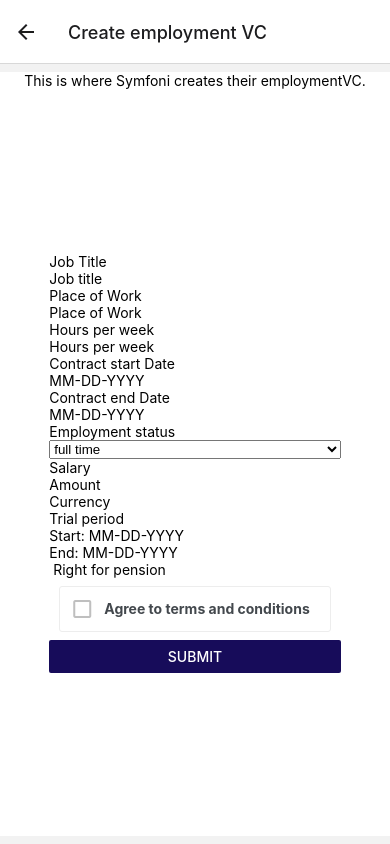
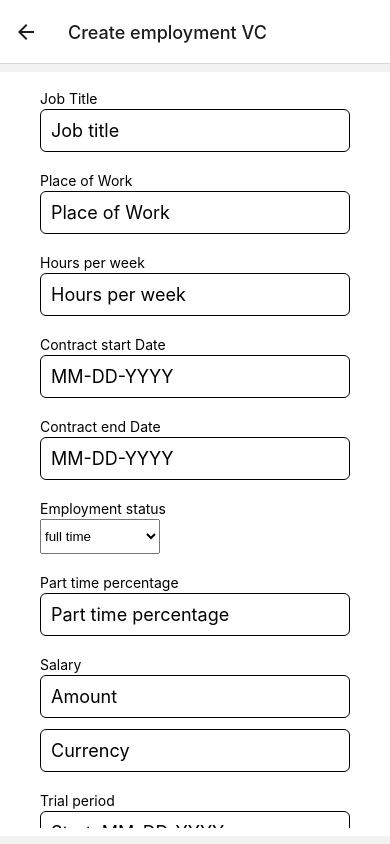
Before and after one commit to symfoni/bachelor, a React Native app: screen /SymfoniCreateEmploymentVC in a window 390 px wide. Built offline with nearby package versions, Linux system fonts and the light colour scheme.

Commit message:
Added styling

```diff
--- a/app/components/employmentForm.tsx
+++ b/app/components/employmentForm.tsx
@@ -1,6 +1,6 @@
 import { Picker } from '@react-native-picker/picker';
-import { Button, TextInput, View, Text} from 'react-native';
-import { styles, symfoniColor } from '../styles';
+import { Button, TextInput, View, Text, ScrollView, Pressable} from 'react-native';
+import { buttonStyles, formStyles, styles, symfoniColor } from '../styles';
 import { Formik } from 'formik';
 import * as yup from 'yup';
 import React, { useState } from 'react';
@@ -30,18 +30,18 @@ export default function EmploymentForm() {
 		 */
 		<View style={styles.container}>
 			<Formik
-				initialValues={{ jobTitle: '', placeOfWork: '', hoursOfWork: '', startDate: '', endDate: '',  employmentType: '', partTimePercentage: '', amount: '',
-					currency: '', trialStartDate: '', trialEndDate: '', rightForPension: false, nonCompeteClause: false, requirementToWorkOversees: false, employmentStatus: ''}}
+				initialValues={{ jobTitle: '', placeOfWork: '', hoursOfWork: '', startDate: '', endDate: '', partTimePercentage: '', amount: '',
+					currency: '', trialStartDate: '', trialEndDate: '', rightForPension: false, nonCompeteClause: false, requirementToWorkOverseas: false}}
 				validationSchema={EmploymentSchema}
 				onSubmit={(values, actions) => {
 					actions.resetForm();
 				}}
 			>
 				{props => (
-					<View>
-						<Text>Job Title</Text>
+					<ScrollView>
+						<Text style={formStyles.textLabel}>Job Title</Text>
 						<TextInput
-							style={styles.input}
+							style={formStyles.textInput}
 							placeholder='Job title'
 							onChangeText={props.handleChange('jobTitle')}
 							value={props.values.jobTitle}
@@ -50,18 +50,18 @@ export default function EmploymentForm() {
 
 						<Text>{props.touched.jobTitle && props.errors.jobTitle}</Text>
 
-						<Text>Place of Work</Text>
+						<Text style={formStyles.textLabel}>Place of Work</Text>
 						<TextInput
-							style={styles.input}
+							style={formStyles.textInput}
 							placeholder='Place of Work'
 							onChangeText={props.handleChange('placeOfWork')}
 							value={props.values.placeOfWork}
 							onBlur={props.handleBlur('placeOfWork')}
 						/>
 
-						<Text>Hours per week</Text>
+						<Text style={formStyles.textLabel}>Hours per week</Text>
 						<TextInput
-							style={styles.input}
+							style={formStyles.textInput}
 							placeholder='Hours per week'
 							onChangeText={props.handleChange('hoursOfWork')}
 							value={props.values.hoursOfWork}
@@ -71,26 +71,27 @@ export default function EmploymentForm() {
 
 						<Text>{props.touched.hoursOfWork && props.errors.hoursOfWork}</Text>
 
-						<Text>Contract start Date</Text>
+						<Text style={formStyles.textLabel}>Contract start Date</Text>
 						<TextInput
-							style={styles.input}
+							style={formStyles.textInput}
 							placeholder='MM-DD-YYYY'
 							onChangeText={props.handleChange('startDate')}
 							value={props.values.startDate}
 							onBlur={props.handleBlur('startDate')}
 						/>
 
-						<Text>Contract end Date</Text>
+						<Text style={formStyles.textLabel}>Contract end Date</Text>
 						<TextInput
-							style={styles.input}
+							style={formStyles.textInput}
 							placeholder='MM-DD-YYYY'
 							onChangeText={props.handleChange('endDate')}
 							value={props.values.endDate}
 							onBlur={props.handleBlur('endDate')}
 						/>
 
-						<Text>Employment status</Text>
+						<Text style={formStyles.textLabel}>Employment status</Text>
 						<Picker
+							style={formStyles.picker}
 							selectedValue={selectedEmploymentState}
 							onValueChange={(itemValue) => setSelectedEmploymentState(itemValue)}
 						>
@@ -99,10 +100,18 @@ export default function EmploymentForm() {
 							<Picker.Item label='freelance' value='freelance'></Picker.Item>
 						</Picker>
 
-						<Text>Salary</Text>
+						<Text style={formStyles.textLabel}>Part time percentage</Text>
+						<TextInput
+							style={formStyles.textInput}
+							placeholder='Part time percentage'
+							onChangeText={props.handleChange('partTimePercentage')}
+							value={props.values.partTimePercentage}
+							onBlur={props.handleBlur('partTimePercentage')}
+						/>
 
+						<Text style={formStyles.textLabel}>Salary</Text>
 						<TextInput
-							style={styles.input}
+							style={formStyles.textInput}
 							placeholder='Amount'
 							onChangeText={props.handleChange('amount')}
 							value={props.values.amount}
@@ -110,38 +119,59 @@ export default function EmploymentForm() {
 						/>
 
 						<TextInput
-							style={styles.input}
+							style={formStyles.textInput}
 							placeholder='Currency'
 							onChangeText={props.handleChange('currency')}
 							value={props.values.currency}
 							onBlur={props.handleBlur('currency')}
 						/>
 
-						<Text>Trial period</Text>
+						<Text style={formStyles.textLabel}>Trial period</Text>
 						<TextInput
-							style={styles.input}
+							style={formStyles.textInput}
 							placeholder='Start: MM-DD-YYYY'
 							onChangeText={props.handleChange('trialStartDate')}
-							value={props.values.startDate}
+							value={props.values.trialStartDate}
 							onBlur={props.handleBlur('trialStartDate')}
 						/>
 						<TextInput
-							style={styles.input}
+							style={formStyles.textInput}
 							placeholder='End: MM-DD-YYYY'
 							onChangeText={props.handleChange('trialEndDate')}
-							value={props.values.startDate}
+							value={props.values.trialEndDate}
 							onBlur={props.handleBlur('trialEndDate')}
 						/>
 
-						<Text> Right for pension </Text>
+						<Text style={formStyles.textLabel}>Special clauses</Text>
+
 						<CheckBox
-							containerStyle={styles.container}
+							containerStyle={formStyles.checkBoxContainer}
 							checkedIcon="check-box"
 							iconType="material"
 							uncheckedIcon="check-box-outline-blank"
-							title="Agree to terms and conditions"
+							title="Right for pension"
 							checked={props.values.rightForPension}
 							onPress={() => props.setFieldValue('rightForPension', !props.values.rightForPension)}
+						/>
+
+						<CheckBox
+							containerStyle={formStyles.checkBoxContainer}
+							checkedIcon="check-box"
+							iconType="material"
+							uncheckedIcon="check-box-outline-blank"
+							title="Non-compete Clause"
+							checked={props.values.nonCompeteClause}
+							onPress={() => props.setFieldValue('nonCompeteClause', !props.values.nonCompeteClause)}
+						/>
+
+						<CheckBox
+							containerStyle={formStyles.checkBoxContainer}
+							checkedIcon="check-box"
+							iconType="material"
+							uncheckedIcon="check-box-outline-blank"
+							title="Requirement to work overseas"
+							checked={props.values.requirementToWorkOverseas}
+							onPress={() => props.setFieldValue('requirementToWorkOverseas', !props.values.requirementToWorkOverseas)}
 						/>
 
 
@@ -150,9 +180,10 @@ export default function EmploymentForm() {
 
 
 
-
-						<Button color={symfoniColor} title="Submit" onPress={props.submitForm} />
-					</View>
+						<Pressable style={buttonStyles.submitButtonFormSymfoni} onPress={props.submitForm}>
+							<Text style={buttonStyles.submitButtonText}>Submit</Text>
+						</Pressable>
+					</ScrollView>
 				)}
 			</Formik>
 		</View>
--- a/app/styles.ts
+++ b/app/styles.ts
@@ -46,8 +46,58 @@ export const styles = StyleSheet.create({
 	}
 });
 
+export const formStyles = StyleSheet.create({
+	picker: {
+		height: 35,
+		width: 120,
+		margin: 10,
+		marginTop: 1,
+		//backgroundColor: '#000000'
+
+	},
+	textInput: {
+		borderWidth: 1,
+		borderColor: '#000000',
+		padding: 10,
+		fontSize: 18,
+		borderRadius: 6,
+		margin: 10,
+		marginTop: 1
+	},
+	scrollView: {
+
+	},
+	checkBoxContainer: {
+		flex: 1,
+		borderWidth: 1,
+		borderColor: '#000000',
+		backgroundColor: '#fff',
+		alignItems: 'flex-start',
+		justifyContent: 'center',
+		margin: 10,
+		marginTop: 1,
+		borderRadius: 6,
+	},
+	textLabel: {
+		margin: 10,
+		marginBottom: 1
+	}
+
+});
+
 // Button styles
 export const buttonStyles = StyleSheet.create({
+	submitButtonFormSymfoni: {
+		margin: 10,
+		backgroundColor: symfoniColor,
+		borderRadius: 6,
+		alignItems: 'center',
+		padding: 10
+	},
+	submitButtonText: {
+		color: '#fff',
+		fontSize: 18
+	},
 	navigationButtonDefault: {
 		backgroundColor: '#000',
 		alignItems: 'center',
--- a/app/views/SymfoniViews/SymfoniCreateEmploymentVCView.tsx
+++ b/app/views/SymfoniViews/SymfoniCreateEmploymentVCView.tsx
@@ -6,7 +6,6 @@ export function SymfoniCreateEmploymentVCView() {
 
 	return (
 		<View style={styles.container}>
-			<Text>This is where Symfoni creates their employmentVC.</Text>
 			<EmploymentForm />
 		</View>
 	);
```
